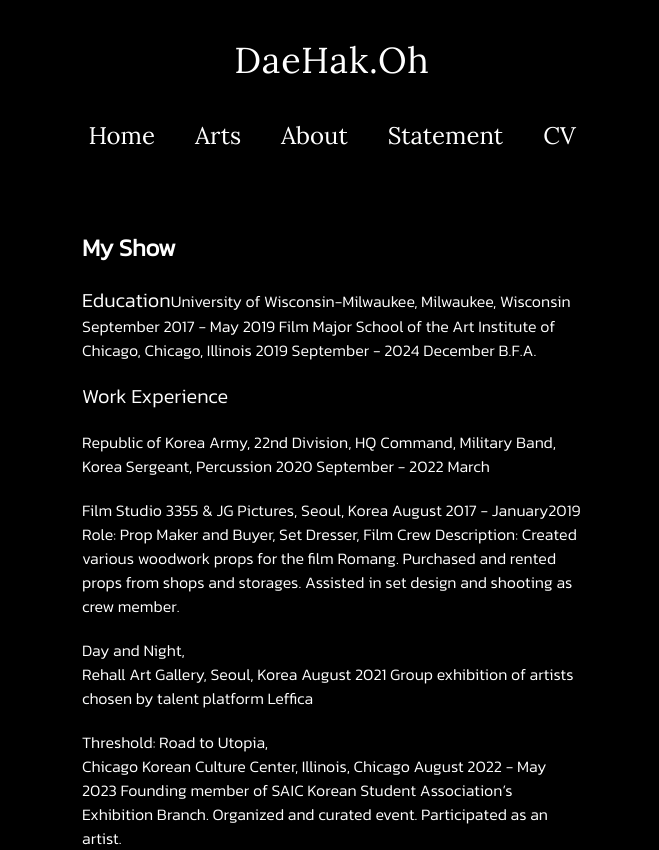
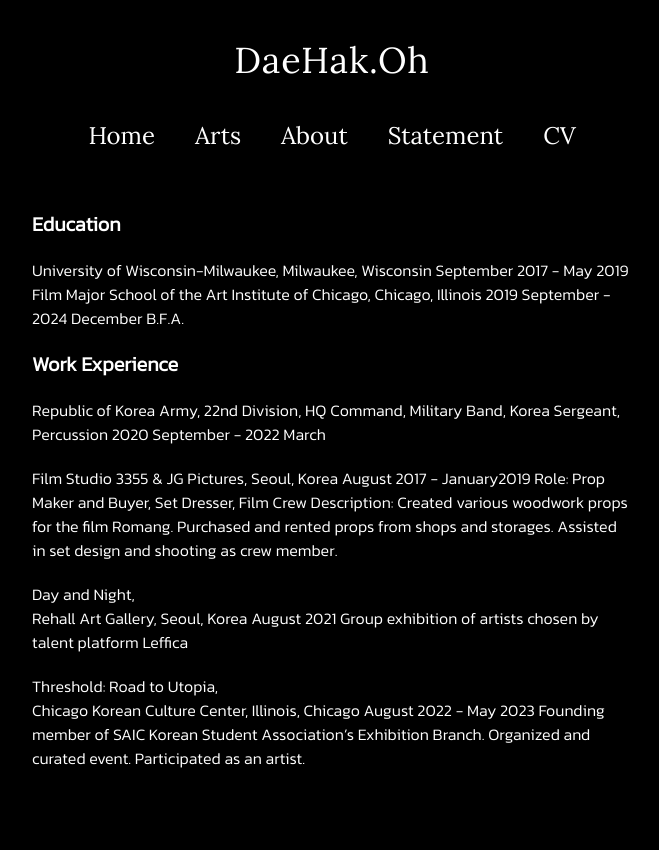
Before and after one commit to sby1126/5university, a Next.js app: page /sub/cv in a window 1280 px wide. Shown: the whole page, without its empty margins (308-967 px from the left). After the commit the page ends 800 px from the top, so only its background shows below. Built offline with nearby package versions, Linux system fonts and the light colour scheme; a web font is replaced by a local one.

Commit message:
main,cv,statement

```diff
--- a/src/app/sub/cv/page.tsx
+++ b/src/app/sub/cv/page.tsx
@@ -8,10 +8,11 @@ export default function CvPage() {
     <div
       className={`flex w-full justify-center items-center ${kanit.className}`}
     >
-      <div className="gap-5 flex flex-col w-full max-w-[500px] mt-5">
-        <p className="font-semibold text-white text-[1.5rem]">My Show</p>
+      <div className="gap-5 flex flex-col w-full max-w-[600px]">
         <p className="text-white text-[1rem]">
-          <b className="text-xl">Education</b>
+          <p className="text-xl font-bold">Education</p>
+        </p>
+        <p className="text-white text-[1rem]">
           University of Wisconsin-Milwaukee, Milwaukee, Wisconsin
           September 2017 - May 2019
           Film Major
@@ -21,7 +22,7 @@ export default function CvPage() {
           B.F.A.
         </p>
         <p className="text-white text-[1rem]">
-          <b className="text-xl">Work Experience</b>
+          <p className="text-xl font-bold">Work Experience</p>
         </p>
         <p className="text-white text-[1rem]">
           Republic of Korea Army, 22nd Division, HQ Command, Military Band, Korea
@@ -35,12 +36,12 @@ export default function CvPage() {
           Description: Created various woodwork props for the film Romang. Purchased and rented props from shops and storages. Assisted in set design and shooting as crew member.
         </p>
         <p className="text-white text-[1rem]">
-          <p className={`${kanit_it.className}`}>Day and Night,</p> Rehall Art Gallery, Seoul, Korea
+          <div className={`${kanit_it.className}`}>Day and Night,</div> Rehall Art Gallery, Seoul, Korea
           August 2021
           Group exhibition of artists chosen by talent platform Leffica
         </p>
         <p className="text-white text-[1rem]">
-        <p className={`${kanit_it.className}`}>Threshold: Road to Utopia,</p> Chicago Korean Culture Center, Illinois, Chicago
+        <div className={`${kanit_it.className}`}>Threshold: Road to Utopia,</div> Chicago Korean Culture Center, Illinois, Chicago
           August 2022 - May 2023
           Founding member of SAIC Korean Student Association’s Exhibition Branch. Organized and curated event. Participated as an artist.
         </p>
--- a/src/app/sub/page.tsx
+++ b/src/app/sub/page.tsx
@@ -74,7 +74,7 @@ export default async function Sub() {
               className="flex items-baseline mt-10 text-gray-600 hover:text-gray-900 focus:text-gray-900"
               href=""
             >
-              <Link href="/sub/arts" className="text-xl md:text-[2rem] tracking-wide">
+              <Link href="/sub/arts" className="text-lg md:text-[2rem] tracking-wide">
                 <span>
                   <b>My Art Works</b>
                 </span>
--- a/src/app/sub/statement/page.tsx
+++ b/src/app/sub/statement/page.tsx
@@ -7,8 +7,7 @@ export default function StatementPage() {
     <div
       className={`flex w-full justify-center items-center ${kanit.className}`}
     >
-      <div className="gap-5 flex flex-col w-full max-w-[500px] mt-5">
-        <p className="font-semibold text-white text-[1.5rem]">Statement</p>
+      <div className="gap-5 flex flex-col w-full max-w-[600px]">
         <p className="text-white text-[1rem]">
           The color black is at the core of my creative practice. It encapsulates my own existence, the way it absorbs everything, leaving no trace as to what went into its making. It stands, between myself and the “other,” as a veil that makes it impossible to see beyond. My wish is to breach this veil, no matter how impenetrable it may seem, to connect with the “other.” Thus, my study revolves around the color black—my own existential crisis—and surmounting the limitations imposed by it.
         </p>
```
